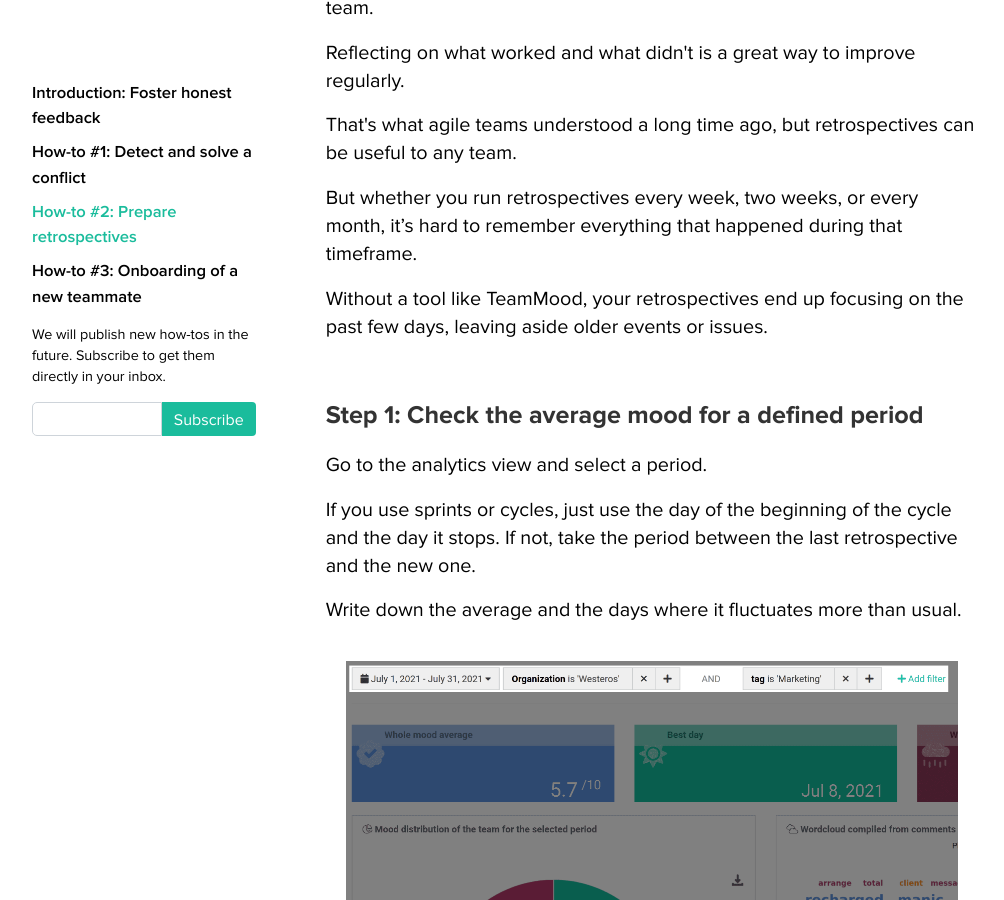
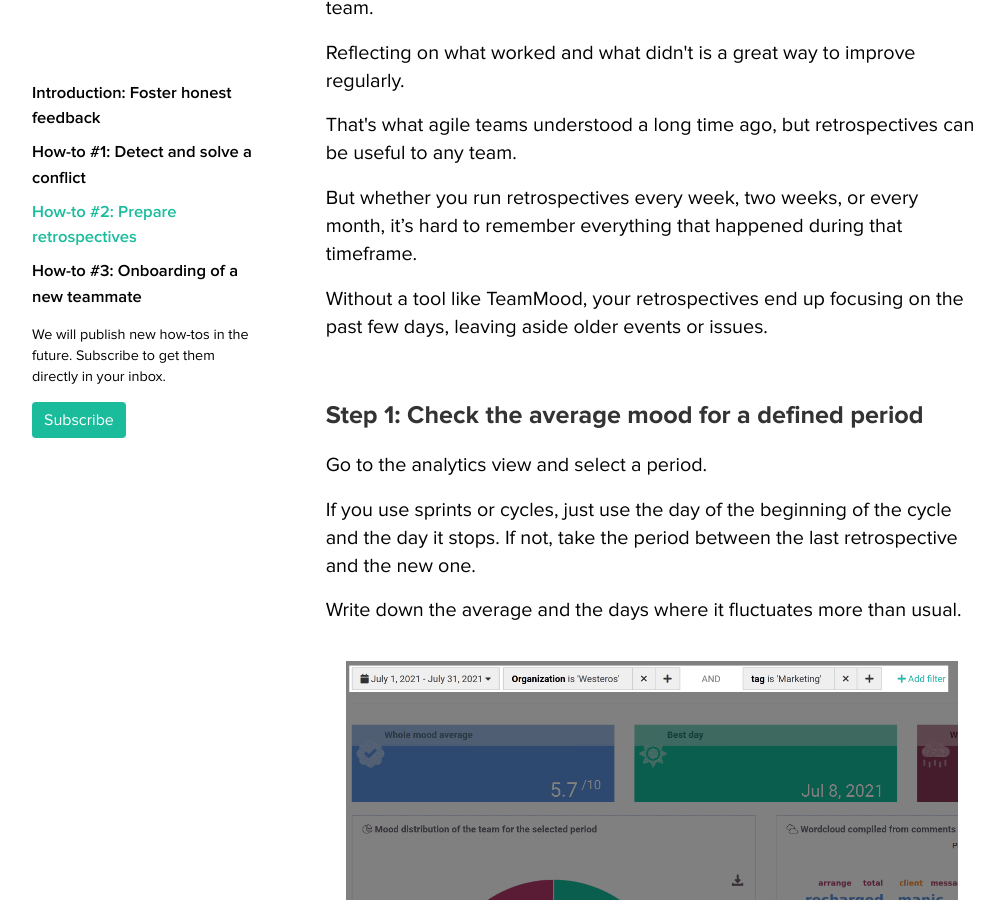
Before and after one commit to TeamMood/landing-page, a Jekyll site: the page built from en/guide/prepare-retrospectives/index.html, in a window 1280 px wide and 900 px high, scrolled down 333 px. Shown: the whole window, without its empty margins (135-1139 px from the left). Built offline with Jekyll 4.4.1, drawn with Linux system fonts in a browser that asks for light colours.

```diff
--- a/en/guide/detect-and-solve-a-conflict/index.html
+++ b/en/guide/detect-and-solve-a-conflict/index.html
@@ -19,10 +19,11 @@
                     <li class="mb-2"> <a href="/{{ page.lang }}/guide/onboarding-of-a-new-teammate/">How-to #3: Onboarding of a new teammate</a></li>
                 </ul>
                 <p>We will publish new how-tos in the future. Subscribe to get them directly in your inbox.</p>
-                <form class="d-flex emailForSubscription">
+                <!--<form class="d-flex emailForSubscription">
                     <input class="form-control" type="text" name="emailForSubscription" aria-label="Write your email to subscribe">
                     <button class="btn green-btn leadership_guide_color" type="submit">Subscribe</button>
-                </form>
+                </form>-->
+                <a class="btn green-btn leadership_guide_color" href="/en/guide/how-to-signup">Subscribe</a>
             </div>
         </aside>
         <article>
--- a/en/guide/introduction/index.html
+++ b/en/guide/introduction/index.html
@@ -19,10 +19,11 @@
                     <li class="mb-2"> <a href="/{{ page.lang }}/guide/onboarding-of-a-new-teammate/">How-to #3: Onboarding of a new teammate</a></li>
                 </ul>
                 <p>We will publish new how-tos in the future. Subscribe to get them directly in your inbox.</p>
-                <form class="d-flex emailForSubscription">
+                <!--<form class="d-flex emailForSubscription">
                     <input class="form-control" type="text" name="emailForSubscription" aria-label="Write your email to subscribe">
                     <button class="btn green-btn leadership_guide_color" type="submit">Subscribe</button>
-                </form>
+                </form>-->
+                <a class="btn green-btn leadership_guide_color" href="/en/guide/how-to-signup">Subscribe</a>
             </div>
         </aside>
         <article>
--- a/en/guide/onboarding-of-a-new-teammate/index.html
+++ b/en/guide/onboarding-of-a-new-teammate/index.html
@@ -19,10 +19,11 @@
                     <li class="mb-2"> <a href="/{{ page.lang }}/guide/onboarding-of-a-new-teammate/" id="leadership_guide_color">How-to #3: Onboarding of a new teammate</a></li>
                 </ul>
                 <p>We will publish new how-tos in the future. Subscribe to get them directly in your inbox.</p>
-                <form class="d-flex emailForSubscription">
+                <!--<form class="d-flex emailForSubscription">
                     <input class="form-control" type="text" name="emailForSubscription" aria-label="Write your email to subscribe">
                     <button class="btn green-btn leadership_guide_color" type="submit">Subscribe</button>
-                </form>
+                </form>-->
+                <a class="btn green-btn leadership_guide_color" href="/en/guide/how-to-signup">Subscribe</a>
             </div>
         </aside>
         <article>
--- a/en/guide/prepare-retrospectives/index.html
+++ b/en/guide/prepare-retrospectives/index.html
@@ -19,10 +19,11 @@
           <li class="mb-2"> <a href="/{{ page.lang }}/guide/onboarding-of-a-new-teammate/">How-to #3: Onboarding of a new teammate</a></li>
         </ul>
         <p>We will publish new how-tos in the future. Subscribe to get them directly in your inbox.</p>
-        <form class="d-flex emailForSubscription">
-          <input class="form-control" type="text" name="emailForSubscription" aria-label="Write your email to subscribe">
-          <button class="btn green-btn leadership_guide_color" type="submit">Subscribe</button>
-        </form>
+        <!--<form class="d-flex emailForSubscription">
+                    <input class="form-control" type="text" name="emailForSubscription" aria-label="Write your email to subscribe">
+                    <button class="btn green-btn leadership_guide_color" type="submit">Subscribe</button>
+                </form>-->
+        <a class="btn green-btn leadership_guide_color" href="/en/guide/how-to-signup">Subscribe</a>
       </div>
     </aside>
     <article>
```
Also changed, not shown: en/guide/how-to-signup/index.html (added, +10 -0 lines).
